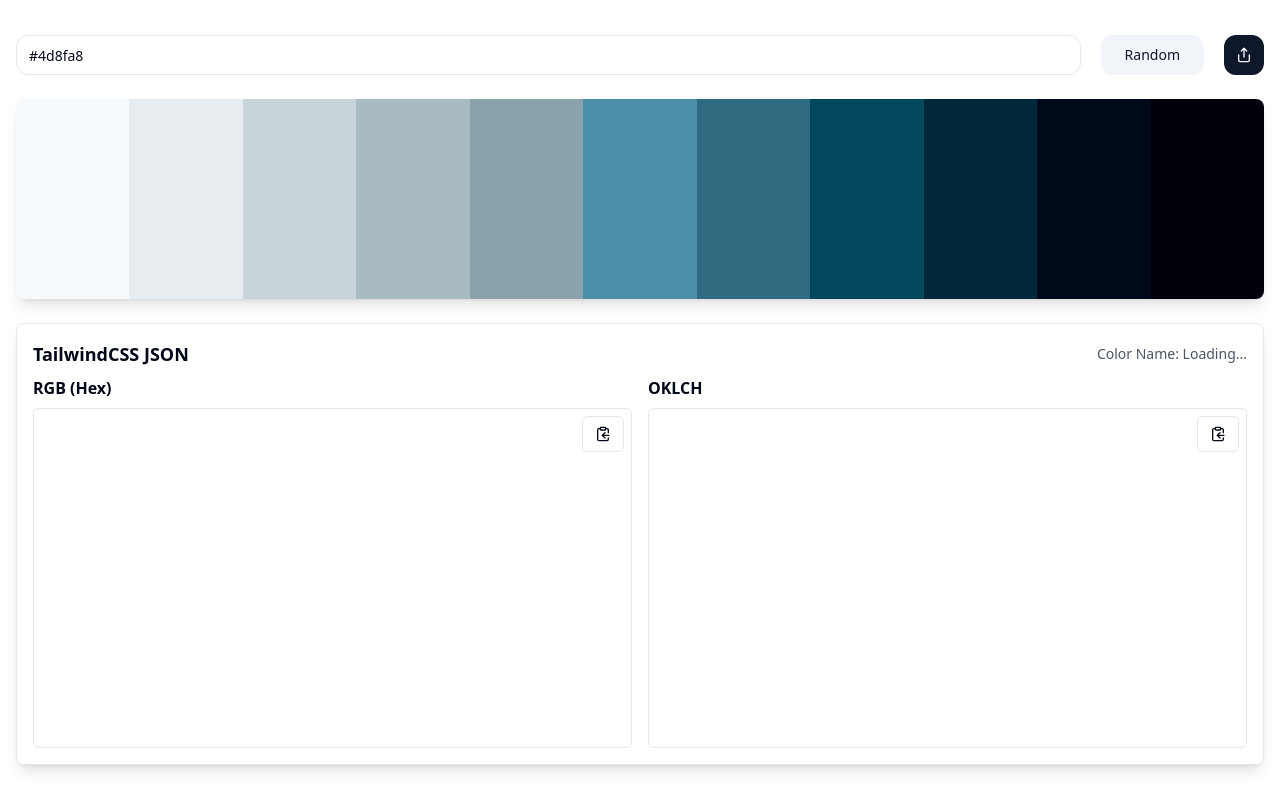
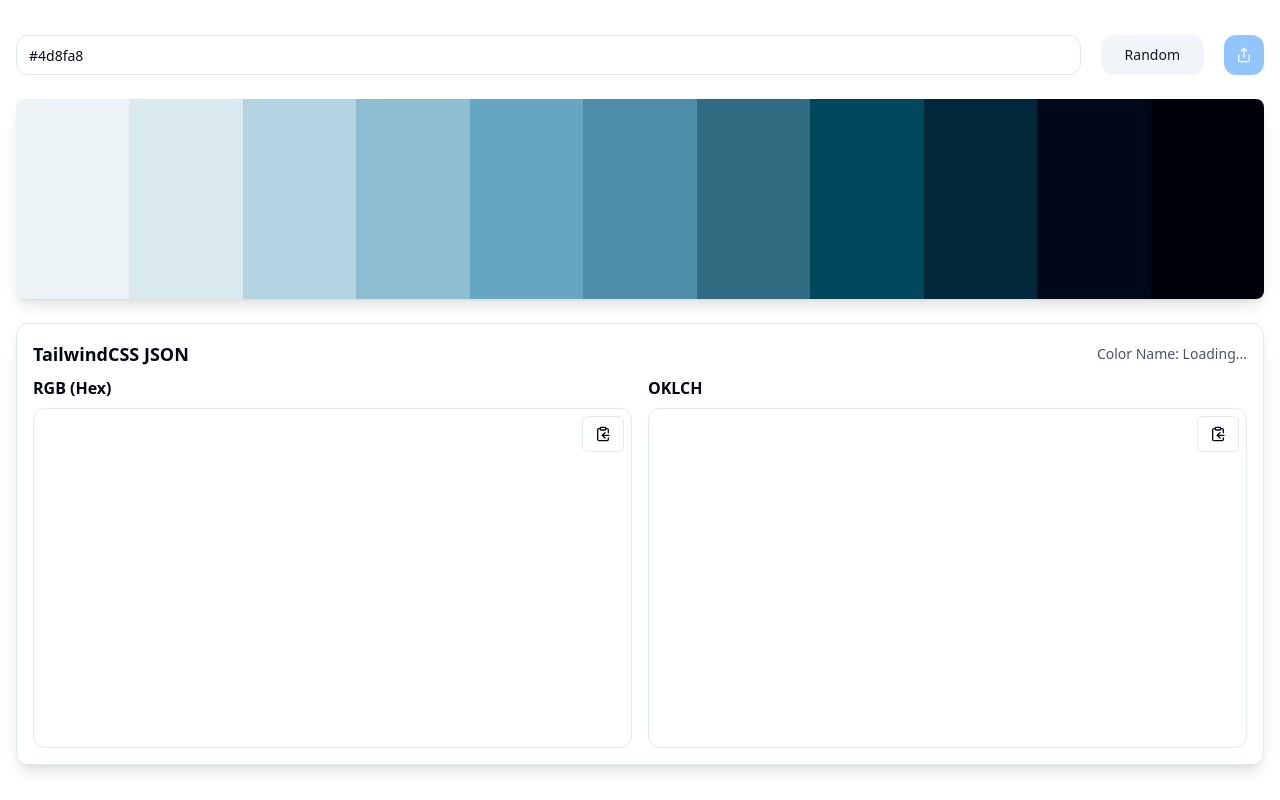
Before and after one commit to espeon/twcss-palettegen, a React (Vite) app: page / in a window 1280 px wide. Built offline with nearby package versions, Linux system fonts and the light colour scheme; no server answers.

Commit message:
Modify generation alg for lighter colors

```diff
--- a/src/App.tsx
+++ b/src/App.tsx
@@ -41,14 +41,13 @@ function generatePalette(baseColor) {
   if (!base) return null;
 
   const palette = {};
-  const clamp = (value, min, max) => Math.min(Math.max(value, min), max);
 
   SHADES.forEach((shade) => {
     let color;
     if (shade < 500) {
       color = oklch({
-        l: base.l + (1 - base.l) * ((500 - shade) / 470),
-        c: base.c * (shade / 1000),
+        l: base.l + (1 - base.l) * ((500 - shade) / 500),
+        c: base.c * (shade / 400),
         h: base.h,
       });
     } else if (shade > 500) {
@@ -131,7 +130,13 @@ export default function Component() {
     rgb: '',
     oklch: '',
   });
+  const [shareUrlIsGreen, setShareUrlIsGreen] = useState(false)
   const { toast } = useToast();
+
+  useEffect(() => {
+    // wait 2.5 seconds and change back to false
+    setTimeout(() => setShareUrlIsGreen(false), 1000 * 2.5)
+  }, [shareUrlIsGreen]);
 
   useEffect(() => {
     async function updatePalette() {
@@ -145,8 +150,10 @@ export default function Component() {
     updatePalette();
   }, [inputColor]);
 
-  const copyToClipboard = (text) => {
+  const copyToClipboard = (text, setShareUrl = false) => {
+
     navigator.clipboard.writeText(text).then(() => {
+      if(setShareUrl) setShareUrlIsGreen(true);
       toast({
         title: 'Copied!',
         description: `${text} has been copied to clipboard.`,
@@ -178,9 +185,9 @@ export default function Component() {
             Random
           </Button>
           <Button
-            className="rounded-xl aspect-square p-0"
+            className={`rounded-xl aspect-square p-0 bg-blue-300 ${shareUrlIsGreen && 'bg-green-500 hover:bg-green-300'}`}
             // TODO: use an actual JS 'URL' for this
-            onClick={() => copyToClipboard(currentPath + "?hex="+ inputColor.replace("#", ""))}
+            onClick={() => copyToClipboard(currentPath + "?hex="+ inputColor.replace("#", ""), true)}
             >
             <Share className="h-4 w-4" />
           </Button>
@@ -217,7 +224,7 @@ export default function Component() {
                 ))}
               </div>
             </div>
-            <div className="border rounded-lg shadow-lg p-4">
+            <div className="border rounded-xl shadow-lg p-4">
               <div className="flex justify-between items-center mb-2">
                 <h3 className="text-lg font-semibold">TailwindCSS JSON</h3>
                 <div className="text-sm text-gray-600">
@@ -228,7 +235,7 @@ export default function Component() {
                 <div>
                   <h4 className="text-md font-semibold mb-2">RGB (Hex)</h4>
                   <div className="relative">
-                    <pre className="border p-4 rounded-md overflow-x-auto text-sm h-[340px] overflow-y-auto">
+                    <pre className="border p-4 rounded-xl overflow-x-auto text-sm h-[340px] overflow-y-auto">
                       {tailwindJSON.rgb}
                     </pre>
                     <Button
@@ -244,7 +251,7 @@ export default function Component() {
                 <div>
                   <h4 className="text-md font-semibold mb-2">OKLCH</h4>
                   <div className="relative">
-                    <pre className="border p-4 rounded-md overflow-x-auto text-sm h-[340px] overflow-y-auto">
+                    <pre className="border p-4 rounded-xl overflow-x-auto text-sm h-[340px] overflow-y-auto">
                       {tailwindJSON.oklch}
                     </pre>
                     <Button
```
